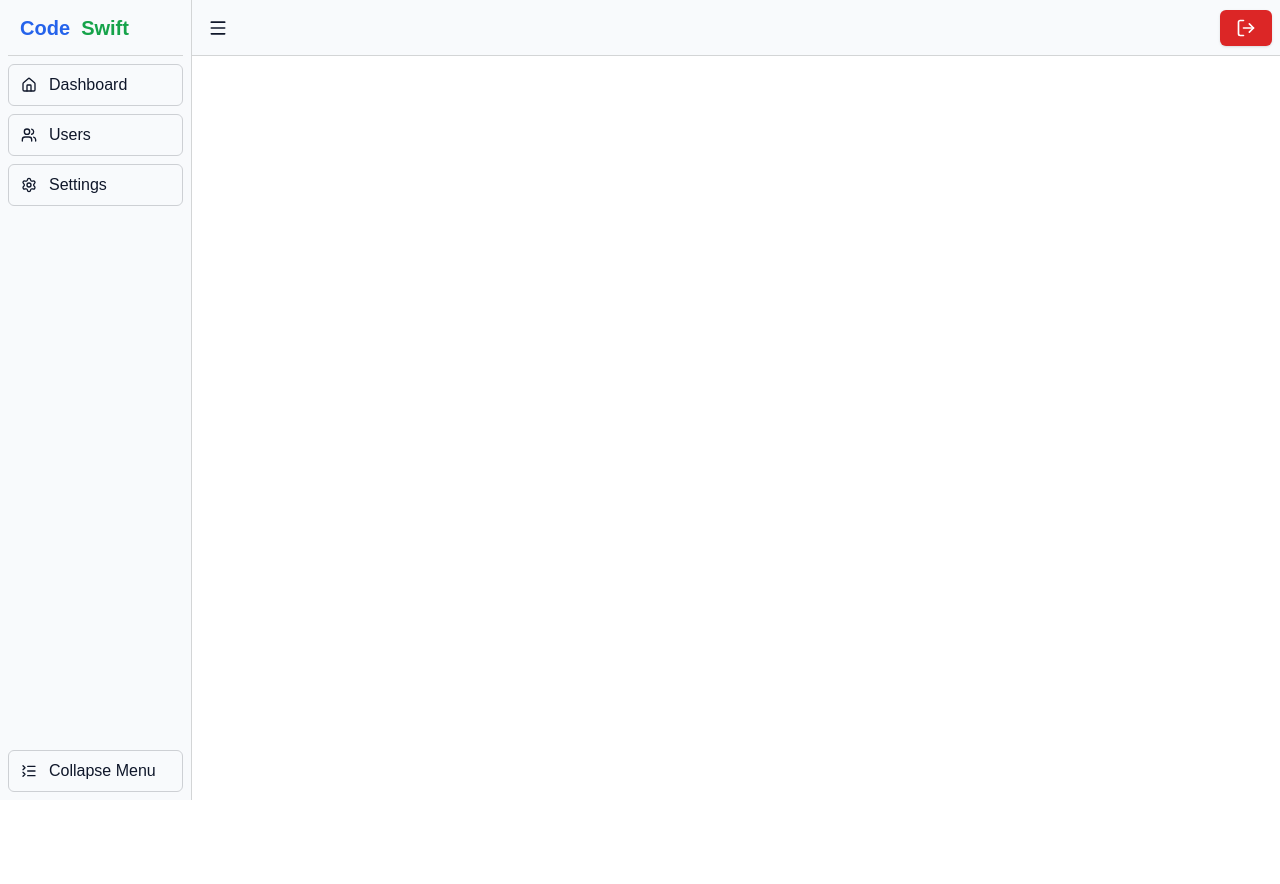
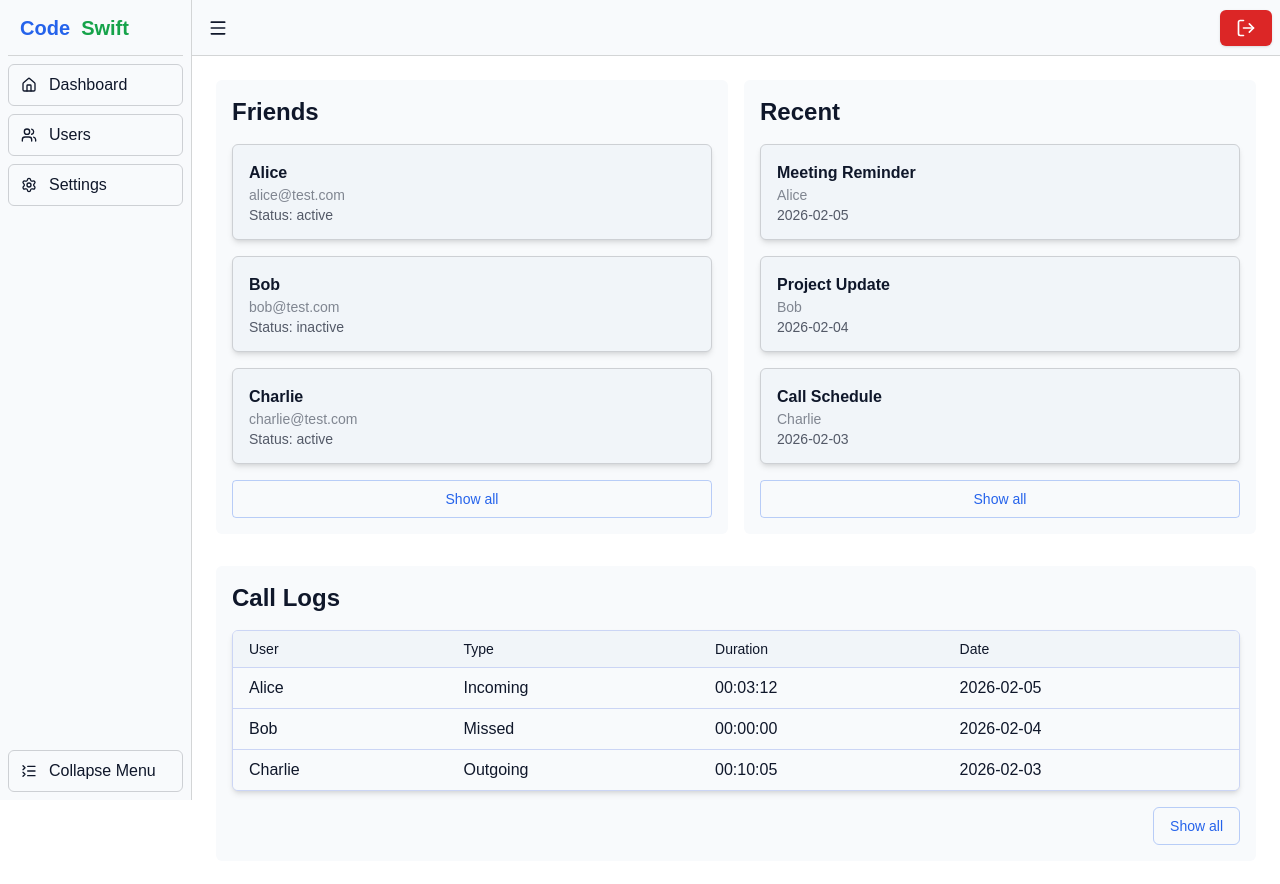
Before and after one commit to Hamid6426/code-swift, a Next.js app: page /dashboard in a window 1280 px wide. Before the commit the page ends 800 px from the top, so only its background shows below. Built offline with nearby package versions, Linux system fonts and the light colour scheme.

Commit message:
feat: dashboard with 2 card grids and table of call logs

```diff
--- a/src/app/(dashboard)/dashboard/page.tsx
+++ b/src/app/(dashboard)/dashboard/page.tsx
@@ -1,9 +1,109 @@
-import React from 'react'
+import { userStats, callLogs, messages } from "@/lib/dashboardData";
+import Link from "next/link";
 
-export default function page() {
+export default function DashboardPage() {
   return (
-    <div>
+    <div className="p-6 space-y-8 bg-background text-on-background">
+      {/* User Stats Cards */}
+      <div className="grid grid-cols-1 md:grid-cols-2 gap-4">
+        {/* Friends Section */}
+        <div className="bg-surface p-4 rounded-md flex flex-col">
+          <div className="text-on-surface font-bold text-2xl mb-4">Friends</div>
+          <div className="flex flex-col gap-4">
+            {userStats.slice(0, 3).map((user) => (
+              <div
+                key={user.id}
+                className="h-24 p-4 rounded-md shadow-md bg-container hover:bg-container-hover border border-container-border transition cursor-pointer"
+                title={`Email: ${user.email}`}
+              >
+                <h4 className="font-semibold text-on-container">{user.name}</h4>
+                <p className="text-sm text-on-container/50">{user.email}</p>
+                <p className="text-sm text-on-container/70">
+                  Status: {user.status}
+                </p>
+              </div>
+            ))}
+          </div>
+          <Link
+            href="/friends"
+            className="mt-4 text-center py-2 text-sm font-medium text-on-ghost bg-ghost hover:bg-ghost-hover border border-ghost-border rounded transition"
+          >
+            Show all
+          </Link>
+        </div>
 
+        {/* Recent Messages Section */}
+        <div className="bg-surface p-4 rounded-md flex flex-col">
+          <div className="text-on-surface font-bold text-2xl mb-4">Recent</div>
+          <div className="flex flex-col gap-4">
+            {messages.slice(0, 3).map((msg) => (
+              <div
+                key={msg.id}
+                className="h-24 p-4 rounded-md shadow-md bg-container hover:bg-container-hover border border-container-border transition cursor-pointer"
+                title={`From: ${msg.from}`}
+              >
+                <h4 className="font-semibold text-on-container">
+                  {msg.subject}
+                </h4>
+                <p className="text-sm text-on-container/50">{msg.from}</p>
+                <p className="text-sm text-on-container/70">{msg.date}</p>
+              </div>
+            ))}
+          </div>
+          <Link
+            href="/messages"
+            className="mt-4 text-center py-2 text-sm font-medium text-on-ghost bg-ghost hover:bg-ghost-hover border border-ghost-border rounded transition"
+          >
+            Show all
+          </Link>
+        </div>
+      </div>
+
+      <div className="bg-surface p-4 rounded-md flex flex-col">
+        <div className="text-on-surface font-bold text-2xl mb-4">Call Logs</div>
+
+        {/* Call Logs Table */}
+        <div className="overflow-x-auto border border-outline rounded-md shadow-md bg-surface">
+          <table className="min-w-full divide-y divide-outline">
+            <thead className="bg-container">
+              <tr>
+                <th className="px-4 py-2 text-left text-sm font-medium text-on-container">
+                  User
+                </th>
+                <th className="px-4 py-2 text-left text-sm font-medium text-on-container">
+                  Type
+                </th>
+                <th className="px-4 py-2 text-left text-sm font-medium text-on-container">
+                  Duration
+                </th>
+                <th className="px-4 py-2 text-left text-sm font-medium text-on-container">
+                  Date
+                </th>
+              </tr>
+            </thead>
+            <tbody className="bg-surface divide-y divide-outline">
+              {callLogs.slice(0, 3).map((log) => (
+                <tr key={log.id} className="hover:bg-surface-hover transition">
+                  <td className="px-4 py-2 text-on-surface">{log.user}</td>
+                  <td className="px-4 py-2 capitalize text-on-surface">
+                    {log.type}
+                  </td>
+                  <td className="px-4 py-2 text-on-surface">{log.duration}</td>
+                  <td className="px-4 py-2 text-on-surface">{log.date}</td>
+                </tr>
+              ))}
+            </tbody>
+          </table>
+        </div>
+        <div className="flex justify-end mt-4">
+          <Link
+            href="/calls"
+            className="px-4 py-2 text-sm font-medium text-on-ghost bg-ghost hover:bg-ghost-hover border border-ghost-border rounded-md transition"
+          >
+            Show all
+          </Link>
+        </div>
+      </div>
     </div>
-  )
+  );
 }
```
